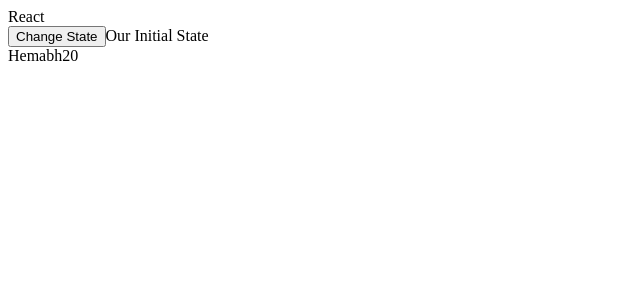
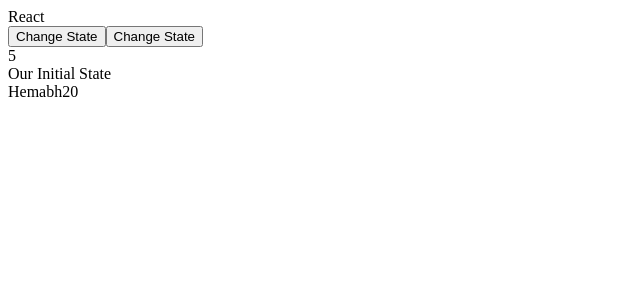
Before and after one commit to HemabhKamboj/ReactApp, a React (Create React App) app: page / in a window 1280 px wide. Shown: the top 300 px of the page, without its empty margins (0-640 px from the left). Built offline with nearby package versions, Linux system fonts and the light colour scheme.

Commit message:
working with multiple state properties

```diff
--- a/src/container/container.js
+++ b/src/container/container.js
@@ -6,22 +6,34 @@
     {
         super(props)
         this.state = {
-            stateprop1 : "Our Initial State"
+            stateprop1 : "Our Initial State",
+            stateprop2 : 5
 
         }
     }
 
         changeState = () => (
-            this.setState({ stateprop1: "New State"})
+            this.setState({ stateprop2: this.state.stateprop2 + 1,
+                            stateprop1: this.state.stateprop1 + "H"})
+        )
+
+        changeState2 = () => (
+            this.setState({ stateprop1: this.state.stateprop1 + "H"})
         )
    render () {
     return (
         <div>
             <button onClick = {() => this.changeState()}> Change State </button>
+            <button onClick = {() => this.changeState2()}> Change State </button>
+            <br />
+
+            {this.state.stateprop2}
+            <br />
             {this.state.stateprop1}
         </div>
     )}
 
+
 }
 
 export default Container1;
```
